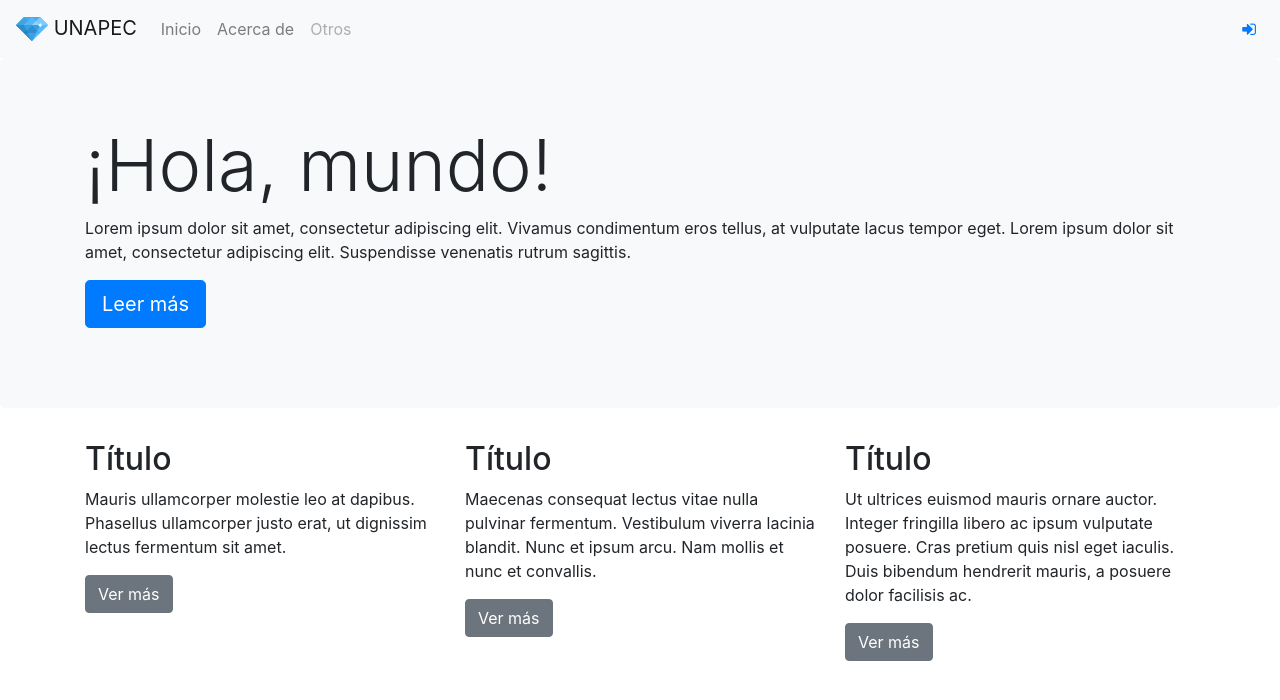
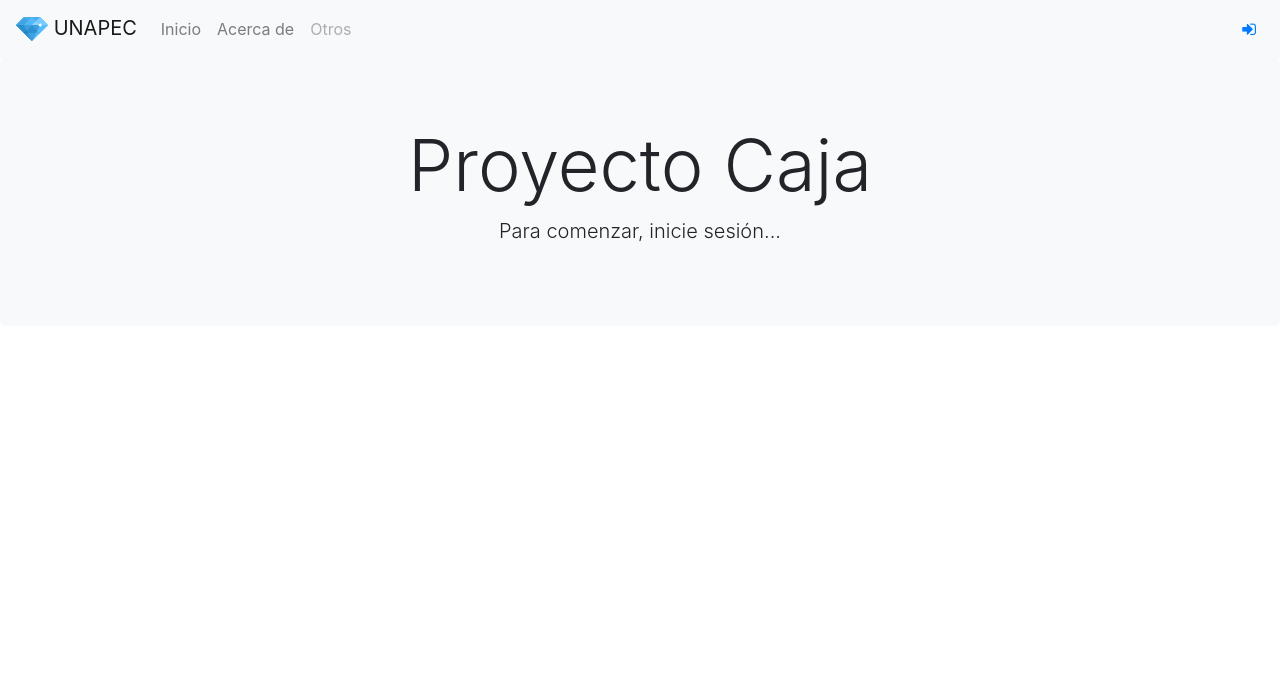
Before and after one commit to miguel-guzman/UNAPEC-CAJA, a Django app: page / in a window 1280 px wide. Shown: the top 700 px of the page. Run offline with Django 3.2, Linux system fonts and the light colour scheme; some libraries are stand-ins or nearby versions.

Commit message:
Remove dummy text

```diff
--- a/Django/Caja/templates/index.html
+++ b/Django/Caja/templates/index.html
@@ -7,33 +7,14 @@
 
       <!-- Main jumbotron for a primary marketing message or call to action -->
       <div class="jumbotron bg-light">
-        <div class="container">
-          <h1 class="display-3">¡Hola, mundo!</h1>
-          <p>Lorem ipsum dolor sit amet, consectetur adipiscing elit. Vivamus condimentum eros tellus, at vulputate lacus tempor eget. Lorem ipsum dolor sit amet, consectetur adipiscing elit. Suspendisse venenatis rutrum sagittis.</p>
-          <p><a class="btn btn-primary btn-lg" href="#" role="button">Leer más</a></p>
+        <div class="container text-center">
+          <h1 class="display-3">Proyecto Caja</h1>
+          {% if user.is_authenticated %}
+            <p class="lead">Gracias por autenticarte, {{ user.username }}.</p>
+          {% else %}
+            <p class="lead">Para comenzar, inicie sesión...</p>
+          {% endif %}
         </div>
-      </div>
-
-      <div class="container">
-        <!-- Example row of columns -->
-        <div class="row">
-          <div class="col-md-4">
-            <h2>Título</h2>
-            <p>Mauris ullamcorper molestie leo at dapibus. Phasellus ullamcorper justo erat, ut dignissim lectus fermentum sit amet.</p>
-            <p><a class="btn btn-secondary" href="#" role="button">Ver más</a></p>
-          </div>
-          <div class="col-md-4">
-            <h2>Título</h2>
-            <p>Maecenas consequat lectus vitae nulla pulvinar fermentum. Vestibulum viverra lacinia blandit. Nunc et ipsum arcu. Nam mollis et nunc et convallis.</p>
-            <p><a class="btn btn-secondary" href="#" role="button">Ver más</a></p>
-          </div>
-          <div class="col-md-4">
-            <h2>Título</h2>
-            <p>Ut ultrices euismod mauris ornare auctor. Integer fringilla libero ac ipsum vulputate posuere. Cras pretium quis nisl eget iaculis. Duis bibendum hendrerit mauris, a posuere dolor facilisis ac.</p>
-            <p><a class="btn btn-secondary" href="#" role="button">Ver más</a></p>
-          </div>
-        </div>
-
       </div> <!-- /container -->
 
     </main>
```
